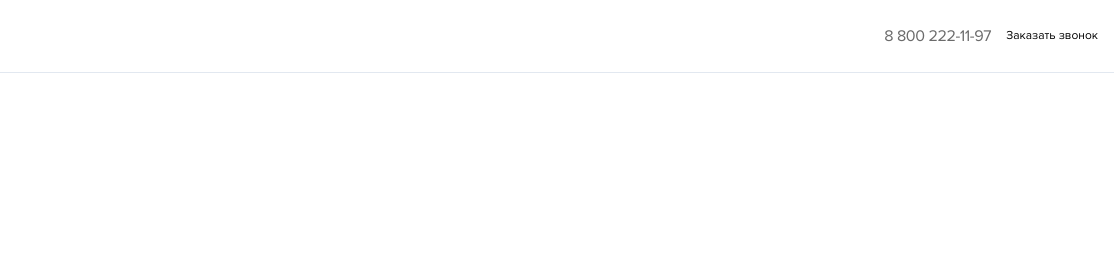
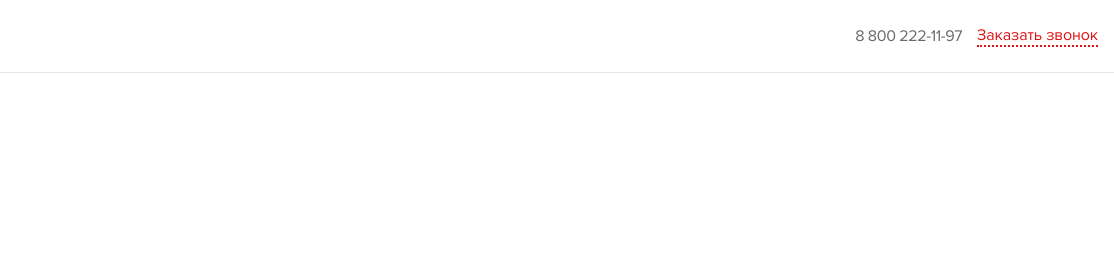
Before and after one commit to davlatsultonov/landing-trend-pro, a plain HTML site: page thanks.html in a window 1280 px wide. Shown: the top 280 px of the page, 166-1280 px from the left. Drawn offline with Linux system fonts and the light colour scheme.

Commit message:
thanks page sctructure fix

```diff
--- a/css/styles.css
+++ b/css/styles.css
@@ -534,6 +534,7 @@ p {
 /* success block */
 
 .success-block {
+    flex-grow: 1;
     color: #6b6b6b;
     text-align: center;
     display: flex;
--- a/thanks.html
+++ b/thanks.html
@@ -16,6 +16,7 @@
 </head>
 
 <body>
+<div class="wrapper">
     <div class="header">
         <div class="header__left">
             <a href="#" class="main-logo">
@@ -26,7 +27,9 @@
             <a href="#" class="app-call__number">
                 8 800 222-11-97
             </a>
-        <span class="app-call__book js-feedback-toggle">Заказать звонок</span>
+            <div class="app-call__book js-feedback-toggle">
+                <span>Заказать звонок</span>
+            </div>
         </div>
     </div>
     <div class="success-block container">
@@ -37,6 +40,7 @@
         </a>
 
     </div>
+</div>
 
 </body>
 </html>
```
Lines whose indentation alone changed are shown as unchanged.
